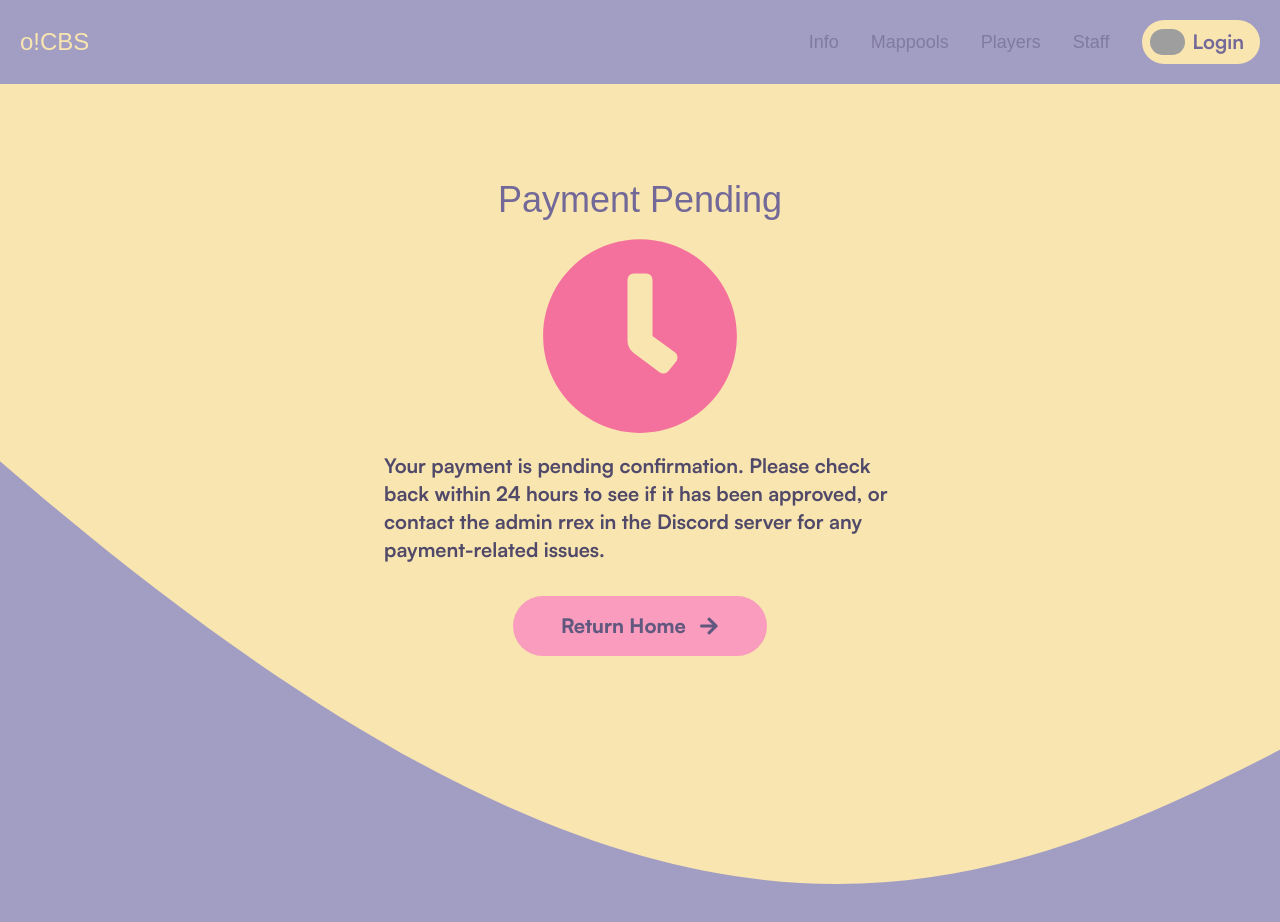
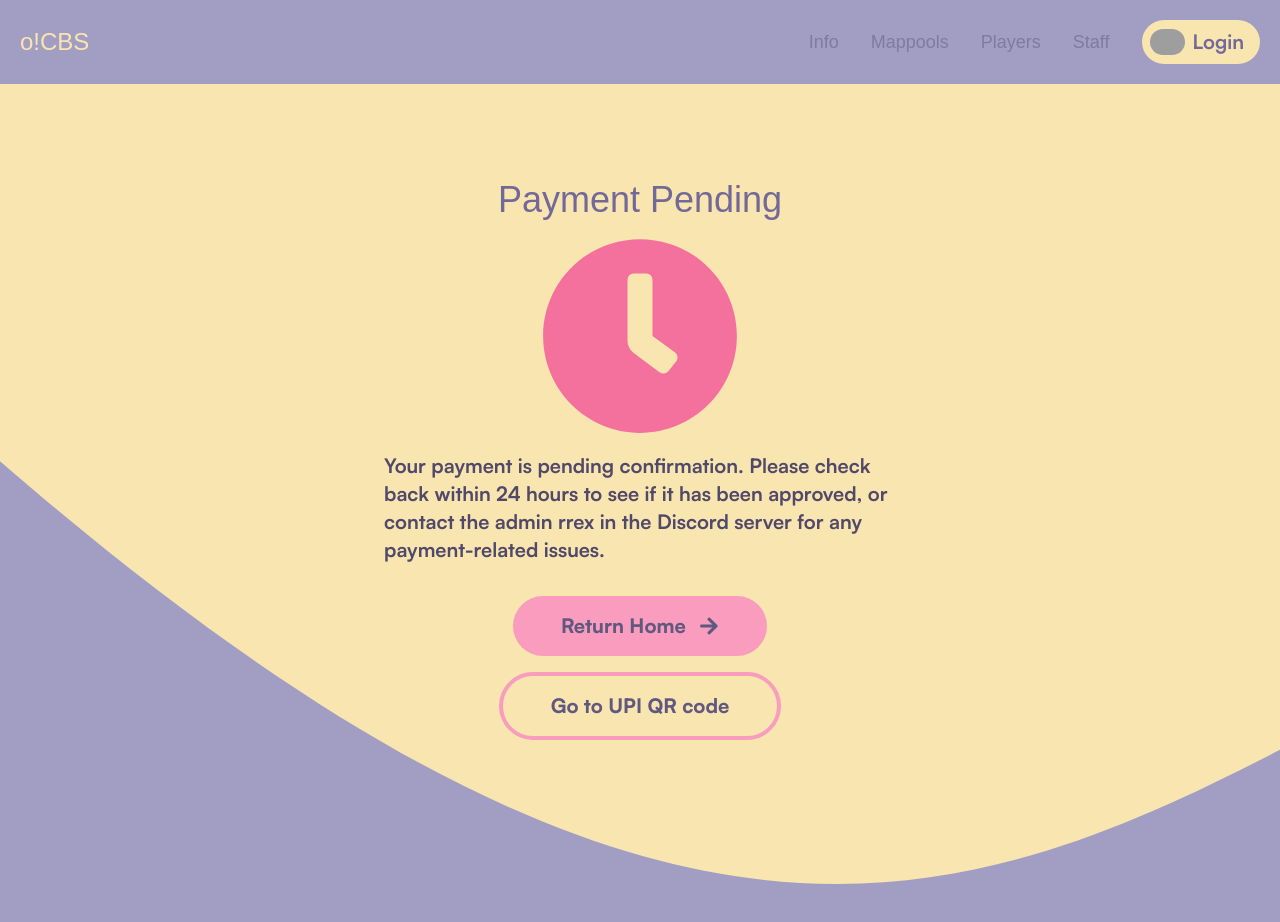
Before and after one commit to rrex971/ocbs-website, a React (Vite) app: page /register/payment/confirmation in a window 1280 px wide. Shown: the top 922 px of the page. Built offline with nearby package versions, Linux system fonts and the light colour scheme; no server answers; grey boxes are pictures that could not be loaded; a web font is replaced by a local one.

Commit message:
add button to return to UPI QR code if the user is waiting for confirmation; implement verification for user existence

```diff
--- /dev/null
+++ b/src/components/OutlineButton.jsx
@@ -0,0 +1,21 @@
+import React, { useState } from "react";
+import { useNavigate } from "react-router-dom";
+
+
+const OutlineButton = (props) => {
+    const navigate = useNavigate();
+    return(
+    <div className="flex justify-center items-center">
+        <button className='rounded-full bg-transparent border-4 border-carnation-pink-300 hover:bg-carnation-pink-200 text-logan-800 font-body font-extrabold text-xl mt-4 px-12 py-4 transition-colors duration-300' onClick={() => {
+            try {
+                props.onClick().then(() => {});
+            } catch (error) {}
+            navigate(props.path);
+          }}>{props.message}</button>
+
+    </div>
+
+    );
+};
+
+export default OutlineButton;
--- a/src/screens/PaymentConfirmation.jsx
+++ b/src/screens/PaymentConfirmation.jsx
@@ -1,13 +1,15 @@
 import React from "react";
 import RegisterButton from "../components/RegisterButton";
 import { useEffect, useState } from "react";
+import { useNavigate } from "react-router-dom";
 import { FaCheckCircle, FaClock } from "react-icons/fa";
 import LoadingScreen from "./LoadingScreen";
 import transition from "../transition";
+import OutlineButton from "../components/OutlineButton";
 const PaymentConfirmation = () => {
     const [paymentStatus, setPaymentStatus] = useState(false);
     const [loading, setLoading] = useState(true);
-
+    const navigate = useNavigate();
     useEffect(() => {
         const fetchPaymentStatus = async () => {
             const userId = localStorage.getItem('userId');
@@ -17,6 +19,8 @@ const PaymentConfirmation = () => {
                 if (response.ok) {
                     console.log('Payment status:', result);
                     setPaymentStatus(result);
+                } else if (response.status === 404) {
+                    navigate('/');
                 } else {
                     console.error('Failed to fetch payment status:', response.statusText);
                 }
@@ -45,6 +49,7 @@ const PaymentConfirmation = () => {
                 {paymentStatus ? "Your payment has been confirmed. Thanks for registering!" : "Your payment is pending confirmation. Please check back within 24 hours to see if it has been approved, or contact the admin rrex in the Discord server for any payment-related issues."}
             </div>
             <RegisterButton message="Return Home " path="/"/>
+            {paymentStatus ? "" :  <OutlineButton message="Go to UPI QR code " path="/register/payment"/> }
         </div>
     );
 };
```
